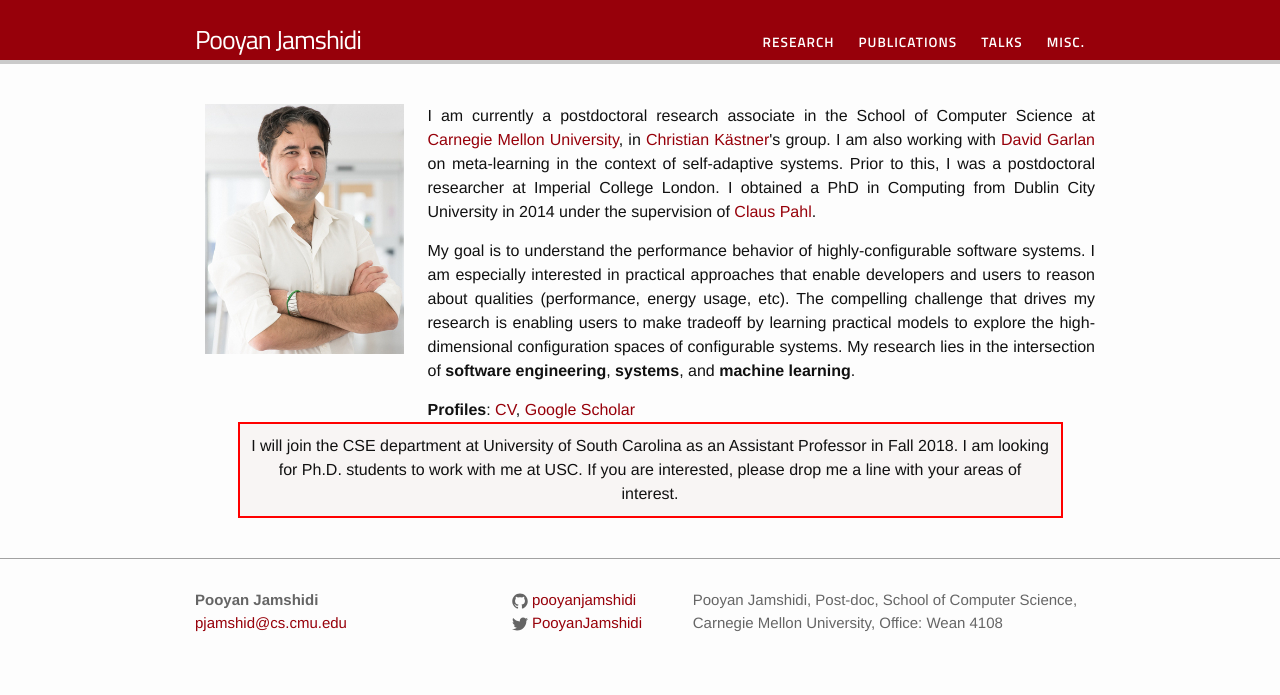
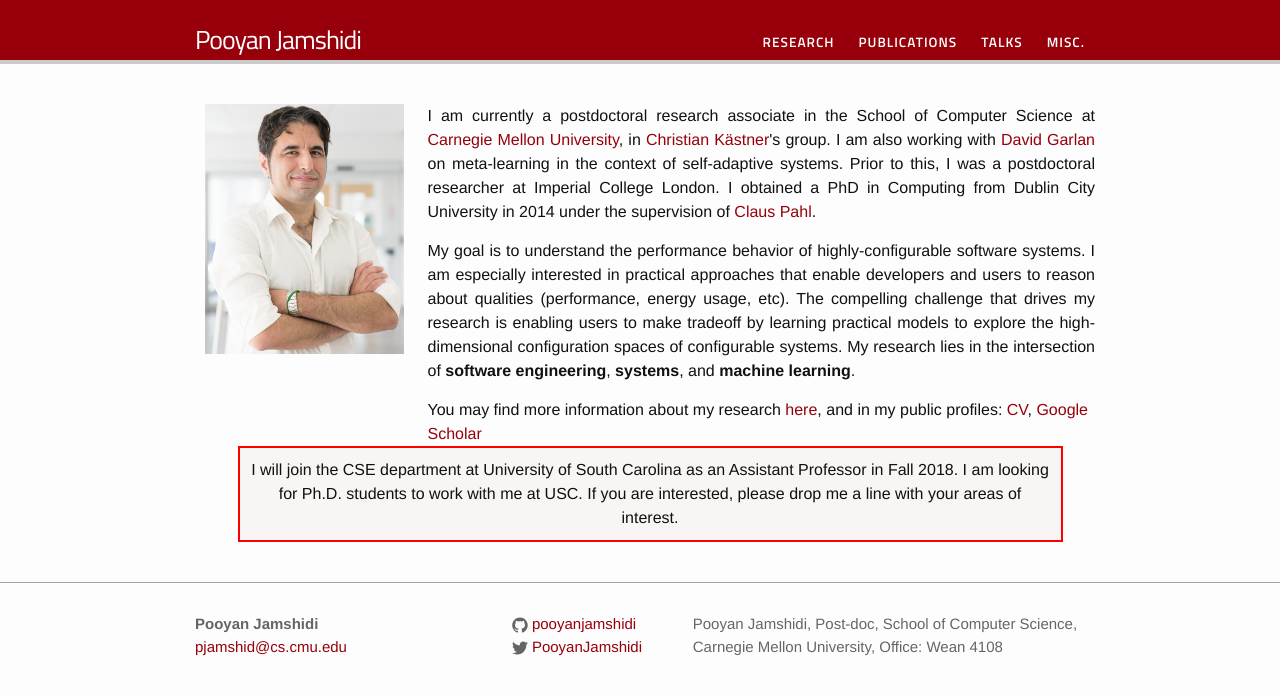
Before and after one commit to pooyanjamshidi/pooyanjamshidi.github.io, a Jekyll site: the page built from index.html, in a window 1280 px wide. Shown: the top 695 px of the page. Built offline with Jekyll 4.4.1, drawn with Linux system fonts in a browser that asks for light colours.

Commit message:
updated index

```diff
--- a/index.html
+++ b/index.html
@@ -20,7 +20,7 @@
         My goal is to understand the performance behavior of highly-configurable software systems. I am especially interested in practical approaches that enable developers and users to reason about qualities (performance, energy usage, etc). The compelling challenge that drives my research is enabling users to make tradeoff by learning practical models to explore the high-dimensional configuration spaces of configurable systems. My research lies in the intersection of <b>software engineering</b>, <b>systems</b>, and <b>machine learning</b>.
 		</p>
 
-    <b>Profiles</b>: <a href="{{ "/resources/cv/cv_pooyan_jamshidi.pdf" |  prepend: site.baseurl }}">CV</a>, <a href="http://scholar.google.com/citations?hl=en&user=Jre2RUQAAAAJ">Google Scholar</a>
+        You may find more information about my research <a href="{{ "/research/" |  prepend: site.baseurl }}">here</a>, and in my public profiles: <a href="{{ "/resources/cv/cv_pooyan_jamshidi.pdf" |  prepend: site.baseurl }}">CV</a>, <a href="http://scholar.google.com/citations?hl=en&user=Jre2RUQAAAAJ">Google Scholar</a>
 
     </div>
 
```
